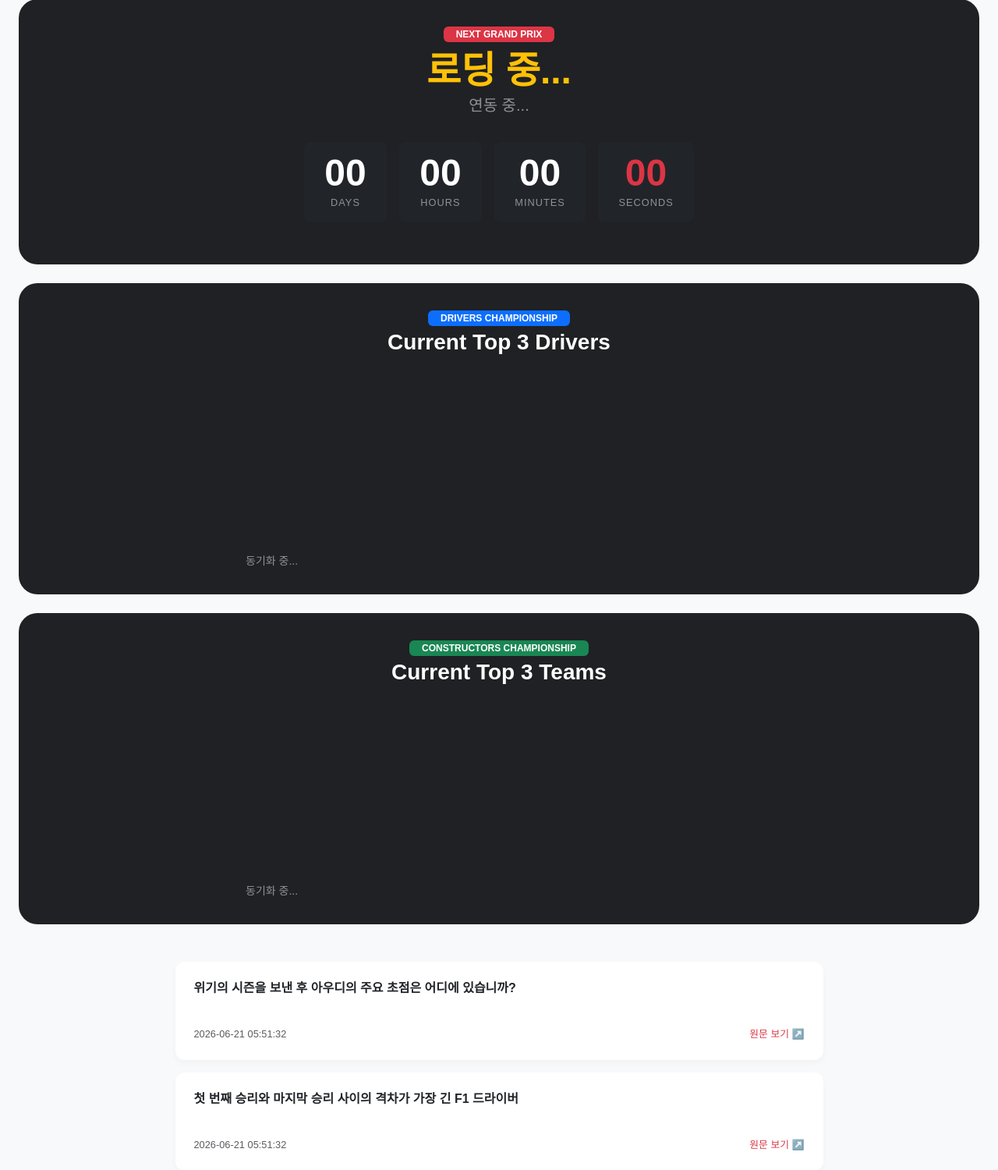
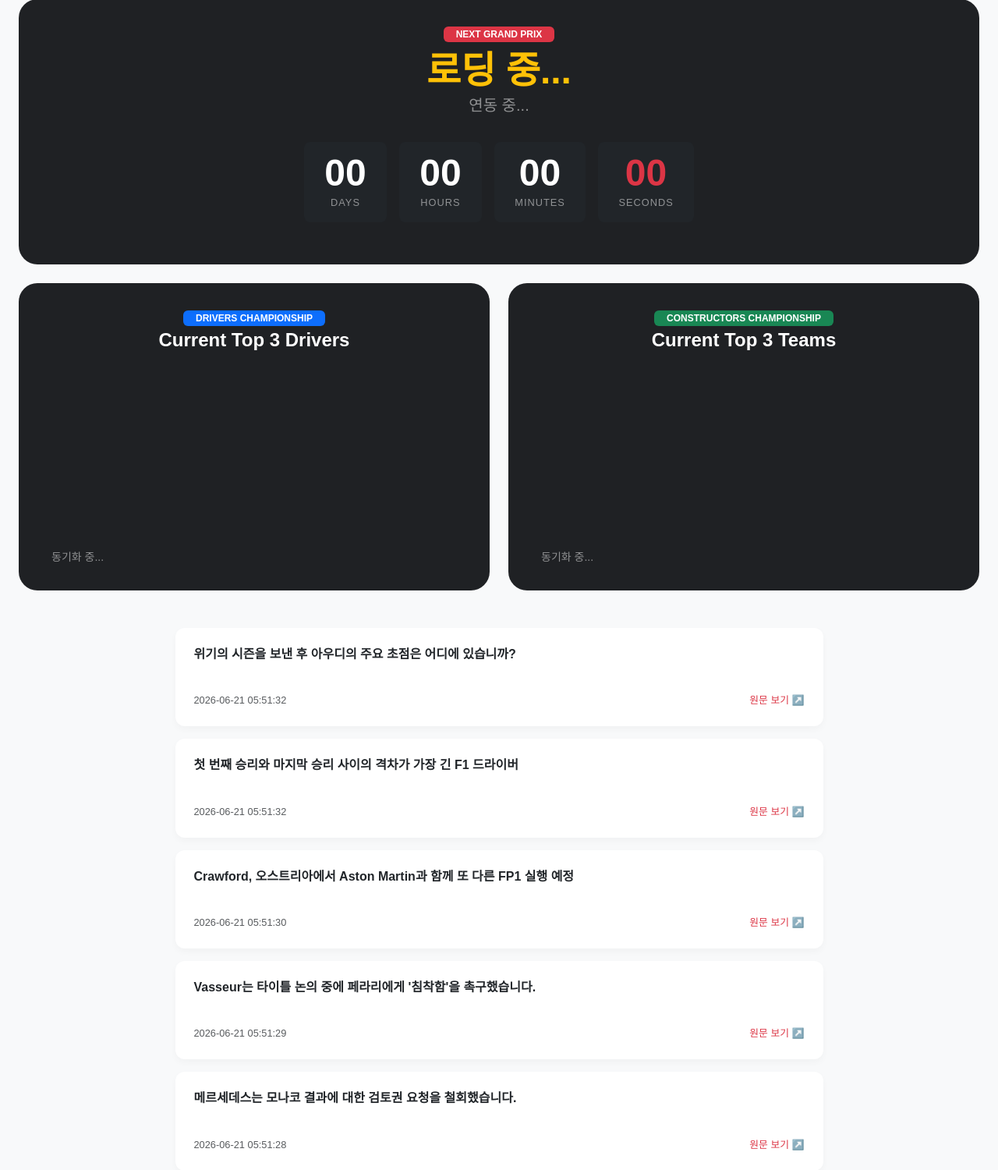
Before and after one commit to comp0604/f1aggregator, a Flask app: page / in a window 1280 px wide. Shown: the part 129-1629 px from the top of the page at 78% size. Run offline with Flask 3, Linux system fonts and the light colour scheme; data comes from the database, SQL or seed files in the repository.

Commit message:
그랑프리 1줄 배치 및 드챔·컨챔 2열 분할 레이아웃 적용

```diff
--- a/templates/index.html
+++ b/templates/index.html
@@ -12,7 +12,7 @@
         .f1-logo { color: white; text-decoration: none; transition: opacity 0.2s; }
         .f1-logo:hover { opacity: 0.8; color: white; }
 
-        /* 🏎️ 시상대 강조를 위해 높이를 확장한 대형 대시보드 행(Row) */
+        /* 🏎️ 대시보드 카드 공통 스타일 */
         .dashboard-row-card {
             position: relative;
             background-color: #1f2124;
@@ -21,10 +21,9 @@
             color: white;
             cursor: pointer;
             transition: transform 0.2s, box-shadow 0.2s;
-            min-height: 340px; /* 💥 대형 사진과 시상대 공간 확보를 위해 높이 확대 */
+            min-height: 340px;
             overflow: hidden;
             padding: 2rem !important;
-            margin-bottom: 1.5rem;
             width: 100%;
         }
         .dashboard-row-card:hover {
@@ -40,7 +39,7 @@
             background-image: var(--bg-image, none);
             background-size: cover;
             background-position: center;
-            filter: blur(20px) brightness(0.2); /* 어둡기를 조절하여 전면 화질 부각 */
+            filter: blur(20px) brightness(0.2);
             transform: scale(1.1);
             z-index: 0;
             transition: background-image 0.5s ease-in-out;
@@ -51,7 +50,7 @@
             z-index: 1;
         }
 
-        /* 🎯 정보를 완벽하게 정중앙으로 모으는 웰메이드 컨테이너 */
+        /* 🎯 정보를 정중앙으로 모으는 웰메이드 컨테이너 */
         .row-content {
             display: flex;
             flex-direction: column;
@@ -60,6 +59,7 @@
             width: 100%;
             text-align: center;
             gap: 1.5rem;
+            height: 100%;
         }
 
         /* ⏰ 타이머 디자인 */
@@ -69,32 +69,32 @@
         /* 🏛️ 정중앙 세로 바닥 정렬 시상대 컨테이너 */
         .rank-container {
             width: 100%;
-            max-width: 650px;
+            max-width: 520px; /* 반 줄 구조에 맞게 최대 너비 최적화 */
             display: flex;
-            gap: 15px;
-            align-items: flex-end; /* 계단식 바닥 정렬 */
-            height: 250px; /* 시상대 총 높이 지정 */
-            margin: 0 auto; /* 💥 가로 정중앙 배치 */
+            gap: 12px;
+            align-items: flex-end;
+            height: 250px;
+            margin: 0 auto;
         }
 
         /* 시상대 개별 기둥 디자인 */
         .podium-step {
             background-color: rgba(255, 255, 255, 0.08);
             border-radius: 16px 16px 8px 8px;
-            padding: 15px 10px;
+            padding: 15px 8px;
             text-align: center;
             display: flex;
             flex-direction: column;
             align-items: center;
-            justify-content: flex-start; /* 💥 사진이 기둥 맨 위로 오도록 정렬 */
+            justify-content: flex-start;
             flex: 1;
             position: relative;
             box-shadow: 0 6px 20px rgba(0,0,0,0.3);
         }
 
-        /* 포디움 등수별 기둥 높이 계단식 밸런스 */
+        /* 포디움 등수별 기둥 높이 */
         .podium-1 {
-            height: 100%; /* 250px 전체 차지 */
+            height: 100%;
             background: linear-gradient(to top, rgba(255, 215, 0, 0.18), rgba(255, 215, 0, 0.04));
             border: 1px solid rgba(255, 215, 0, 0.4);
         }
@@ -109,7 +109,7 @@
             border: 1px solid rgba(205, 127, 50, 0.22);
         }
 
-        /* 📸 압도적으로 커진 시상대 위 리얼 사진 (52px -> 90px 변경) */
+        /* 📸 유지된 대형 사진 스펙 (90px) */
         .podium-img {
             width: 90px;
             height: 90px;
@@ -122,7 +122,6 @@
             background-color: white;
             display: none;
         }
-        /* 팀 로고용 프레임 라운드 커스텀 */
         .team-step .podium-img {
             border-radius: 14px;
             object-fit: contain;
@@ -130,7 +129,7 @@
         }
 
         .podium-rank { font-size: 1.4rem; margin-bottom: 4px; line-height: 1; }
-        .podium-name { font-size: 1rem; font-weight: bold; word-break: keep-all; margin-bottom: 2px; }
+        .podium-name { font-size: 0.95rem; font-weight: bold; word-break: keep-all; margin-bottom: 2px; }
         .podium-pts { font-size: 0.85rem; opacity: 0.85; font-weight: 500; }
 
         /* 하단 뉴스 영역 */
@@ -152,6 +151,8 @@
 
     <div class="container-fluid px-4 mb-5">
 
+        <div class="row mb-4">
+            <div class="col-12">
                 <div id="card-race" class="card dashboard-row-card" onclick="location.href='/calendar'">
                     <div class="row-content">
                         <div>
@@ -167,27 +168,35 @@
                         </div>
                     </div>
                 </div>
+            </div>
+        </div>
 
-        <div id="card-driver" class="card dashboard-row-card" onclick="location.href='/standings'">
+        <div class="row g-4">
+            <div class="col-lg-6">
+                <div id="card-driver" class="card dashboard-row-card h-100" onclick="location.href='/standings'">
                     <div class="row-content">
                         <div>
                             <span class="badge bg-primary px-3 py-1.5 mb-1">DRIVERS CHAMPIONSHIP</span>
-                    <h3 class="fw-bold text-white m-0">Current Top 3 Drivers</h3>
+                            <h3 class="fw-bold text-white m-0 fs-4">Current Top 3 Drivers</h3>
                         </div>
                         <div id="dash-drivers-box" class="rank-container">
                             <div class="text-white-50 small mt-5">동기화 중...</div>
                         </div>
                     </div>
                 </div>
+            </div>
 
-        <div id="card-team" class="card dashboard-row-card" onclick="location.href='/standings'">
+            <div class="col-lg-6">
+                <div id="card-team" class="card dashboard-row-card h-100" onclick="location.href='/standings'">
                     <div class="row-content">
                         <div>
                             <span class="badge bg-success px-3 py-1.5 mb-1">CONSTRUCTORS CHAMPIONSHIP</span>
-                    <h3 class="fw-bold text-white m-0">Current Top 3 Teams</h3>
+                            <h3 class="fw-bold text-white m-0 fs-4">Current Top 3 Teams</h3>
                         </div>
                         <div id="dash-teams-box" class="rank-container">
                             <div class="text-white-50 small mt-5">동기화 중...</div>
+                        </div>
+                    </div>
                 </div>
             </div>
         </div>
@@ -300,7 +309,7 @@
                     updateClock(); setInterval(updateClock, 1000);
                 });
 
-            // 2. 드라이버 랭킹 연동 (2위 -> 1위 -> 3위 순서 계단식 빌드)
+            // 2. 드라이버 랭킹 연동
             fetch(driversUrl).then(res => res.json()).then(data => {
                 const list = data.MRData.StandingsTable.StandingsLists[0].DriverStandings.slice(0, 3);
                 const d1 = list[0], d2 = list[1], d3 = list[2];
@@ -322,7 +331,7 @@
                         <div class="podium-step podium-1">
                             <img id="driver-img-1" class="podium-img" src="" alt="1st">
                             <div class="podium-rank">🥇</div>
-                            <div class="podium-name">${d1.Driver.givenName} ${d1.Driver.familyName}</div>
+                            <div class="podium-name">${d1.Driver.givenName}</div>
                             <div class="podium-pts text-warning">${d1.points} PTS</div>
                         </div>`;
                 }
@@ -342,7 +351,7 @@
                 if (d3) { fetchPodiumImage(d3.Driver.url, "driver-img-3"); }
             });
 
-            // 3. 팀 랭킹 연동 (2위 -> 1위 -> 3위 순서 계단식 빌드)
+            // 3. 팀 랭킹 연동
             fetch(teamsUrl).then(res => res.json()).then(data => {
                 const list = data.MRData.StandingsTable.StandingsLists[0].ConstructorStandings.slice(0, 3);
                 const t1 = list[0], t2 = list[1], t3 = list[2];
@@ -364,7 +373,7 @@
                         <div class="podium-step podium-1 team-step">
                             <img id="team-img-1" class="podium-img" src="" alt="1st">
                             <div class="podium-rank">🥇</div>
-                            <div class="podium-name">${t1.Constructor.name}</div>
+                            <div class="podium-name">${t1.Constructor.name.split(" ")[0]}</div>
                             <div class="podium-pts text-success">${t1.points} PTS</div>
                         </div>`;
                 }
```
Lines whose indentation alone changed are shown as unchanged.
